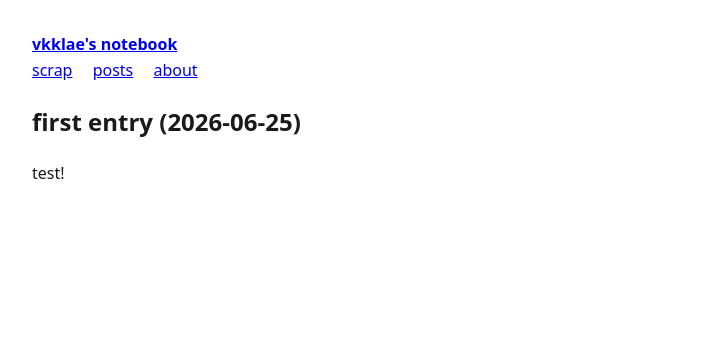
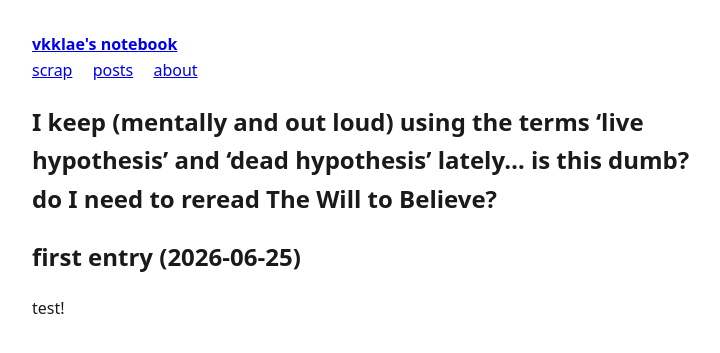
Before and after one commit to vkklae/vkklae.github.io, a Jekyll site: the page built from scrap.md, in a window 1280 px wide. Shown: the top 353 px of the page, without its empty margins (272-992 px from the left). Built offline with Jekyll 4.4.1, drawn with Linux system fonts in a browser that asks for light colours.

Commit message:
Update scrap.md

```diff
--- a/scrap.md
+++ b/scrap.md
@@ -3,6 +3,8 @@ layout: default
 title: scrap
 permalink: /scrap/
 ---
+I keep (mentally and out loud) using the terms 'live hypothesis' and 'dead hypothesis' lately... is this dumb? do I need to reread The Will to Believe?
+---
 
 ## first entry (2026-06-25)
 
```
